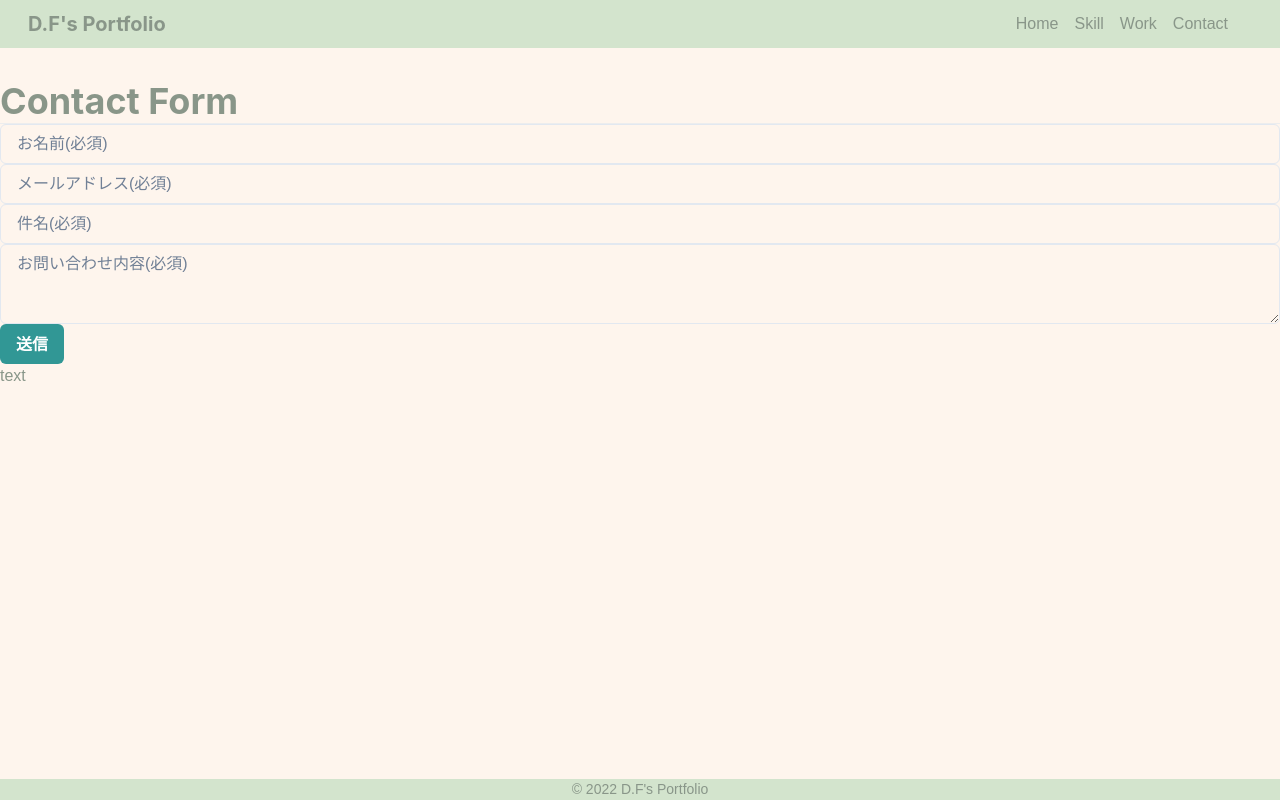
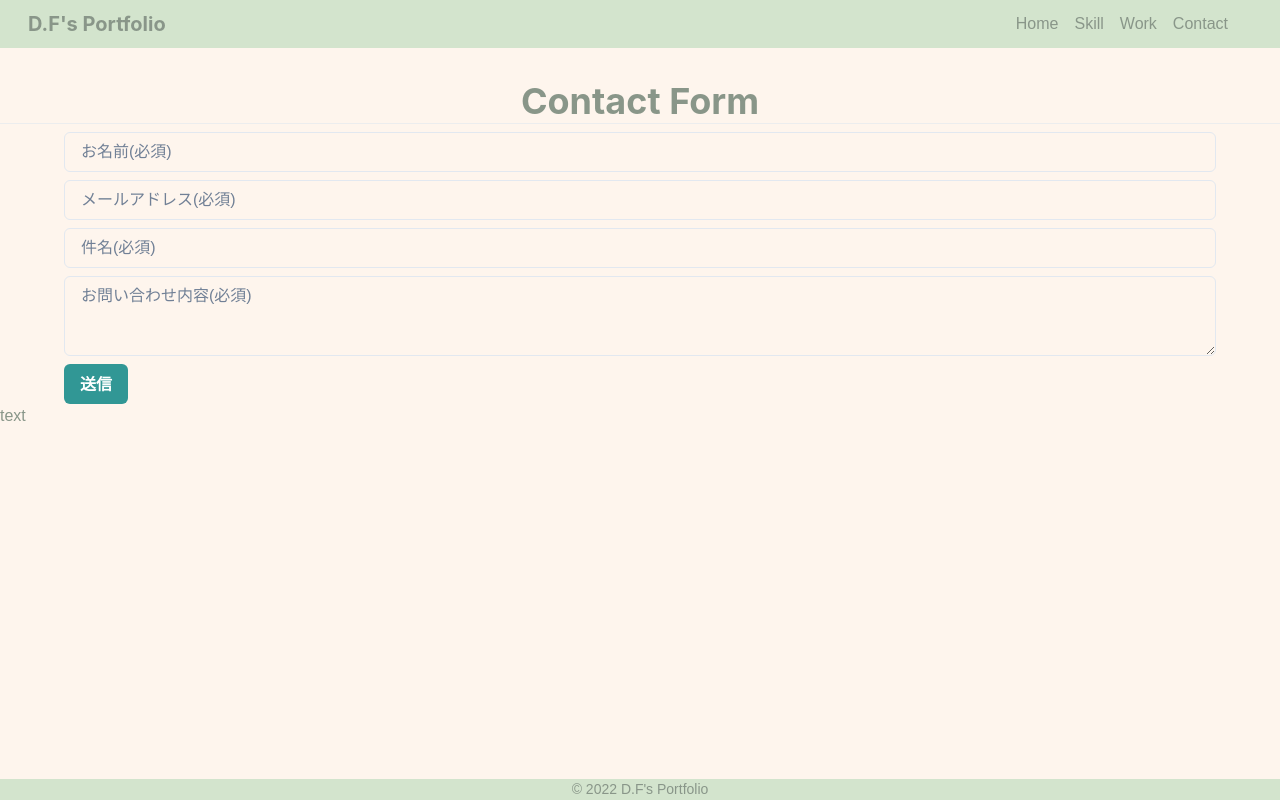
Before and after one commit to df0821/myPortfolio, a React (Create React App) app: page /contact in a window 1280 px wide. Built offline with nearby package versions, Linux system fonts and the light colour scheme; no server answers.

Commit message:
add mail validation and toast

```diff
--- a/package.json
+++ b/package.json
@@ -51,5 +51,6 @@
       "last 1 firefox version",
       "last 1 safari version"
     ]
-  }
+  },
+  "devDependencies": {}
 }
--- a/public/index.html
+++ b/public/index.html
@@ -24,6 +24,7 @@
       work correctly both with client-side routing and a non-root public URL.
       Learn how to configure a non-root public URL by running `npm run build`.
     -->
+    <link rel="manifest" crossorigin="use-credentials" href="%PUBLIC_URL%/manifest.json" />
     <title>React App</title>
   </head>
   <body>
--- a/src/components/molecules/form/ContactForm.tsx
+++ b/src/components/molecules/form/ContactForm.tsx
@@ -1,21 +1,52 @@
 import { Box, Divider, Heading } from "@chakra-ui/layout";
-import { Button, Input, Textarea } from "@chakra-ui/react";
+import {
+  Button,
+  FormControl,
+  FormErrorMessage,
+  Input,
+  Textarea,
+} from "@chakra-ui/react";
+import React, { useRef } from "react";
+import { useForm } from "react-hook-form";
 import emailjs from "@emailjs/browser";
-import React, { useRef } from "react";
+
+import useMessage from "../../../hooks/useMessage";
+
+type ValueType = {
+  name: string;
+  email: string;
+  subject: string;
+  message: string;
+};
 
 const ContactForm = () => {
-  const userID = process.env.REACT_APP_PUBLIC_KEY;
-  const serviceID = process.env.REACT_APP_SERVICE_ID;
-  const templateID = process.env.REACT_APP_TEMPLATE_ID;
+  const form = useRef(null!);
+  const { showMessage } = useMessage();
 
-  const form = useRef(null!);
+  const {
+    reset,
+    register,
+    formState: { errors, isSubmitting, isDirty, isValid },
+  } = useForm<ValueType>({
+    mode: "all",
+    criteriaMode: "all",
+  });
 
-  const sendEmail = (e: React.FormEvent<HTMLFormElement>) => {
+  const SendEmail = (e: React.FormEvent<HTMLFormElement>) => {
     e.preventDefault();
+
+    const userID = process.env.REACT_APP_PUBLIC_KEY;
+    const serviceID = process.env.REACT_APP_SERVICE_ID;
+    const templateID = process.env.REACT_APP_TEMPLATE_ID;
 
     emailjs.sendForm(serviceID!, templateID!, form.current, userID!).then(
       (res) => {
-        console.log(res.text);
+        if (res.status === 200) {
+          showMessage({ title: "送信に成功しました", status: "success" });
+          reset();
+        } else {
+          showMessage({ title: "送信に失敗しました", status: "error" });
+        }
       },
       (error) => {
         console.log(error.text);
@@ -26,26 +57,84 @@ const ContactForm = () => {
   return (
     <>
       <Box>
-        <Heading as="h1">Contact Form</Heading>
+        <Heading as="h1" textAlign="center">
+          Contact Form
+        </Heading>
         <Divider />
       </Box>
 
-      <form ref={form} onSubmit={sendEmail}>
-        <Box>
+      <form ref={form} onSubmit={SendEmail}>
+        <Box w="90%" m="auto">
+          <FormControl isInvalid={errors.name ? true : false}>
+            <Input
+              placeholder="お名前(必須)"
+              {...register("name", {
+                required: "必須項目です。",
+              })}
+              mt={2}
+            />
+            <FormErrorMessage>
+              {errors.name && errors.name.message}
+            </FormErrorMessage>
+          </FormControl>
+
+          <FormControl isInvalid={errors.email ? true : false}>
+            <Input
+              mt={2}
+              type="email"
+              placeholder="メールアドレス(必須)"
+              {...register("email", {
+                required: "必須項目です。",
+                pattern: {
+                  value:
+                    /^[a-zA-Z0-9_+-]+(.[a-zA-Z0-9_+-]+)*@([a-zA-Z0-9][a-zA-Z0-9-]*[a-zA-Z0-9]*\.)+[a-zA-Z]{2,}$/,
+                  message: "メールアドレス形式で入力してください。",
+                },
+              })}
+            />
+            <FormErrorMessage>
+              {errors.email && errors.email.message}
+            </FormErrorMessage>
+          </FormControl>
+
+          <FormControl isInvalid={errors.subject ? true : false}>
+            <Input
+              mt={2}
+              placeholder="件名(必須)"
+              {...register("subject", {
+                required: "必須項目です。",
+              })}
+            />
+            <FormErrorMessage>
+              {errors.subject && errors.subject.message}
+            </FormErrorMessage>
+          </FormControl>
+
+          <FormControl isInvalid={errors.message ? true : false}>
+            <Textarea
+              mt={2}
+              placeholder="お問い合わせ内容(必須)"
+              {...register("message", {
+                required: "必須項目です。",
+                minLength: {
+                  value: 10,
+                  message: "10文字以上入力してください。",
+                },
+              })}
+            />
+            <FormErrorMessage>
+              {errors.message && errors.message.message}
+            </FormErrorMessage>
+          </FormControl>
+
           <Box>
-            <Input name="name" placeholder="お名前(必須)" />
-          </Box>
-          <Box>
-            <Input name="email" placeholder="メールアドレス(必須)" />
-          </Box>
-          <Box>
-            <Input name="subject" placeholder="件名(必須)" />
-          </Box>
-          <Box>
-            <Textarea name="message" placeholder="お問い合わせ内容(必須)" />
-          </Box>
-          <Box>
-            <Button colorScheme="teal" type="submit">
+            <Button
+              mt={2}
+              colorScheme="teal"
+              type="submit"
+              disabled={!isDirty || !isValid}
+              isLoading={isSubmitting}
+            >
               送信
             </Button>
           </Box>
--- /dev/null
+++ b/src/hooks/useMessage.ts
@@ -0,0 +1,28 @@
+import { useToast } from "@chakra-ui/react";
+import { useCallback } from "react";
+
+type Props = {
+  title: string;
+  status: "info" | "warning" | "success" | "error";
+};
+
+const useMessage = () => {
+  const toast = useToast();
+  const showMessage = useCallback(
+    (props: Props) => {
+      const { title, status } = props;
+      toast({
+        title,
+        status,
+        position: "bottom",
+        duration: 2000,
+        isClosable: true,
+      });
+    },
+    [toast]
+  );
+
+  return { showMessage };
+};
+
+export default useMessage;
```
Also changed, not shown: src/components/molecules/form/ContactForm2.tsx (deleted, +0 -123 lines), 1 other file (tests, documents, lock files or other folders).
